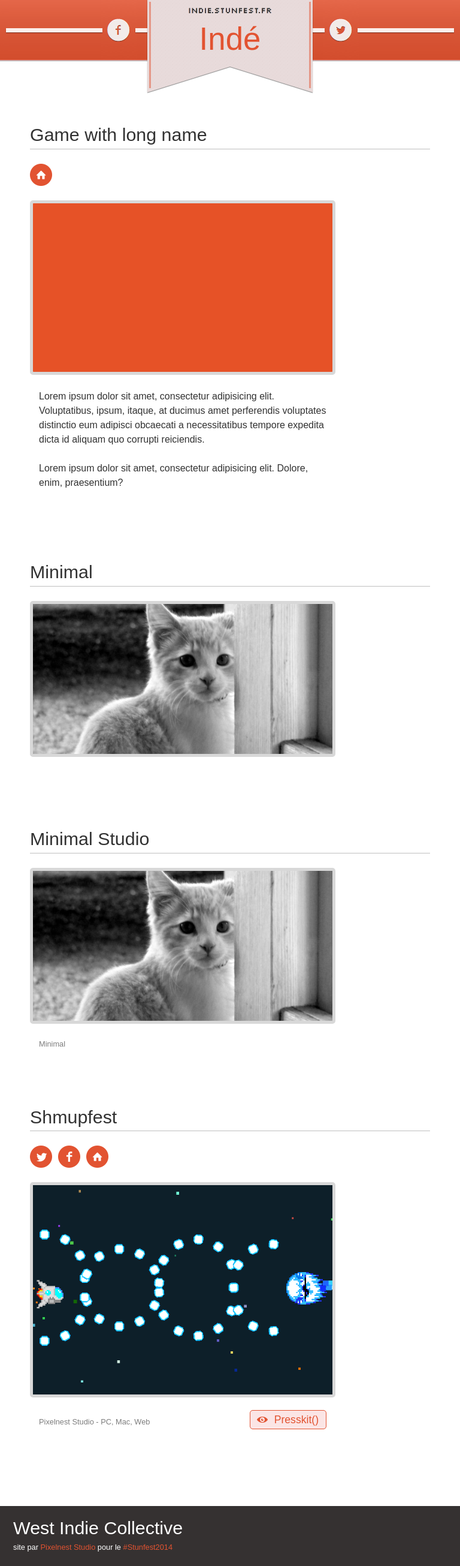
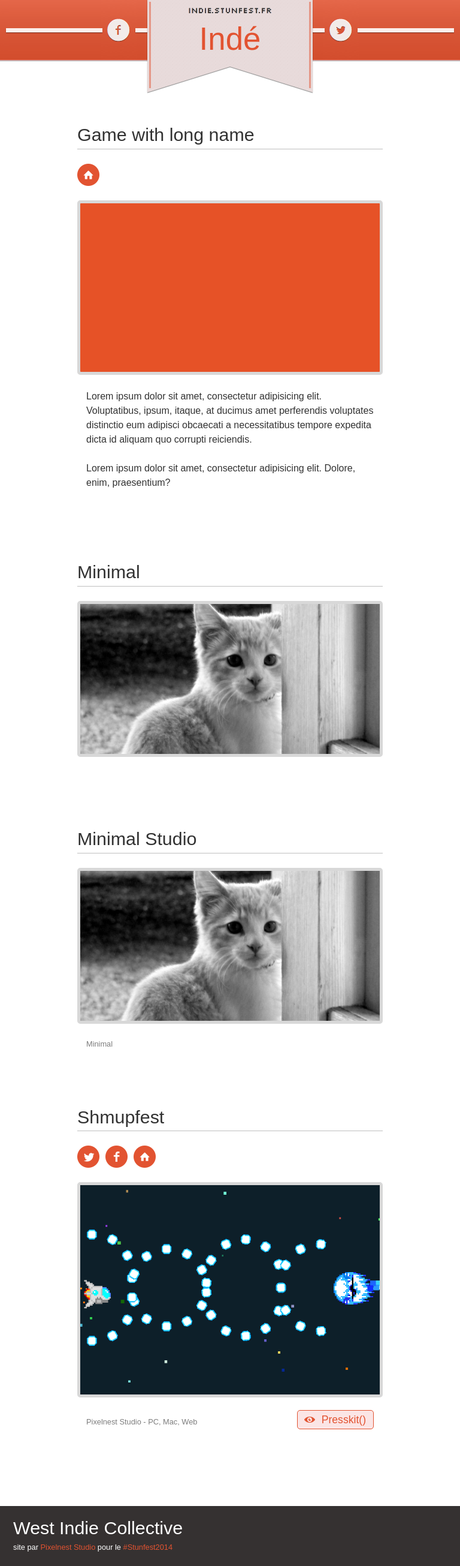
Before and after one commit to westindiecollective/stunfest-indie.github.io, a Jekyll site: the page built from index.html, in a window 768 px wide. Shown: the whole page at 60% size. Built offline with Jekyll 4.4.1, drawn with Linux system fonts in a browser that asks for light colours; nearby versions of some CDN libraries; some web fonts are replaced; Markdown is read by kramdown in place of the engine named in the settings; the list of posts is cut into pages by our own code.

Commit message:
Card: new breakpoint for 5-7" screen.

```diff
--- a/static/styles/indie.css
+++ b/static/styles/indie.css
@@ -403,6 +403,11 @@ a {
     .card__footer .card__presskit {
       display: block;
       text-align: center; } }
+@media only screen and (min-width: 600px) and (max-width: 800px) {
+  .card {
+    width: 510px;
+    margin-left: auto;
+    margin-right: auto; } }
 @media only screen and (max-width: 900px) {
   .card__nav {
     position: static; }
```
Also changed, not shown: _sources/_app.scss (+8 -4 lines).
